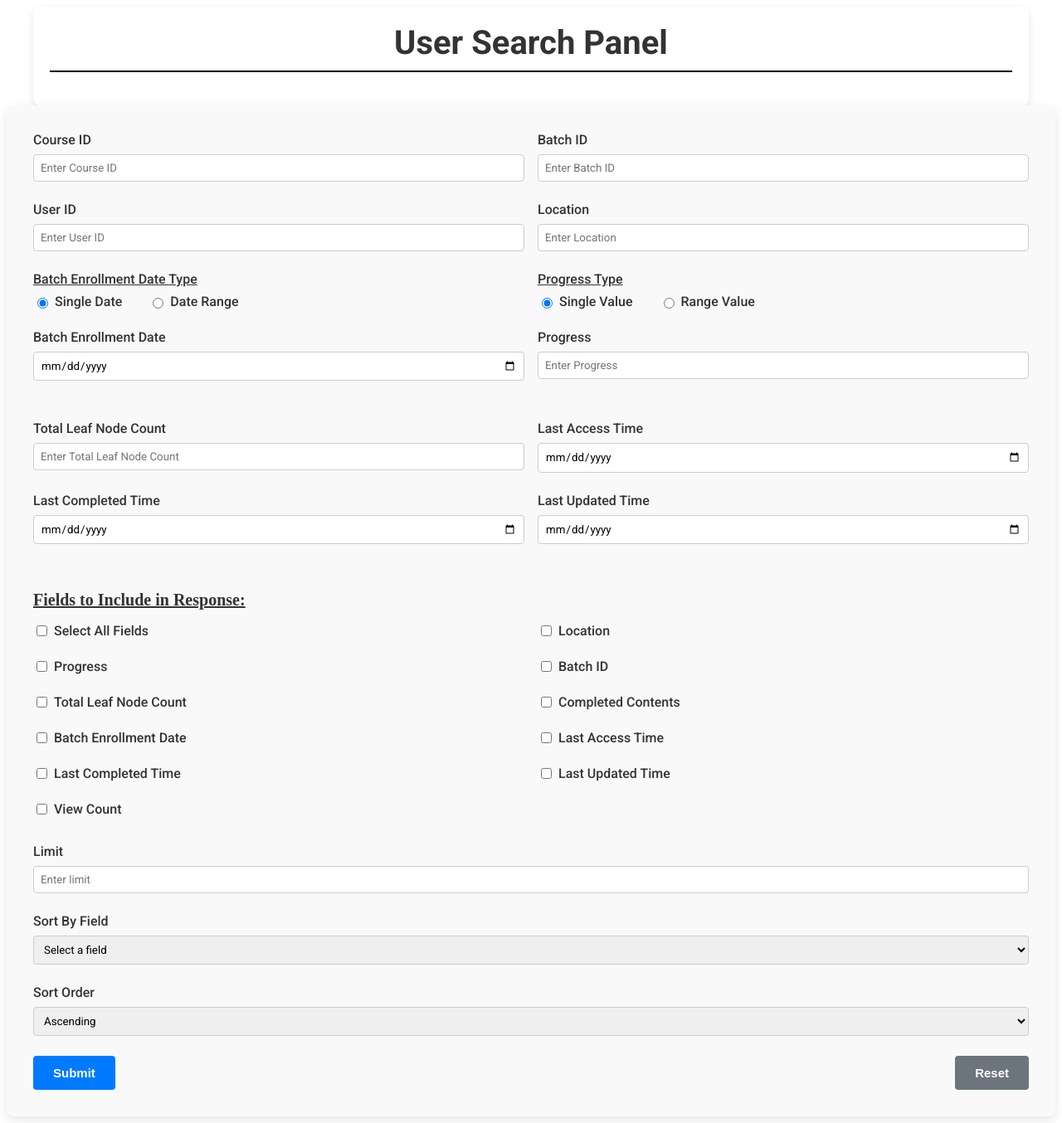
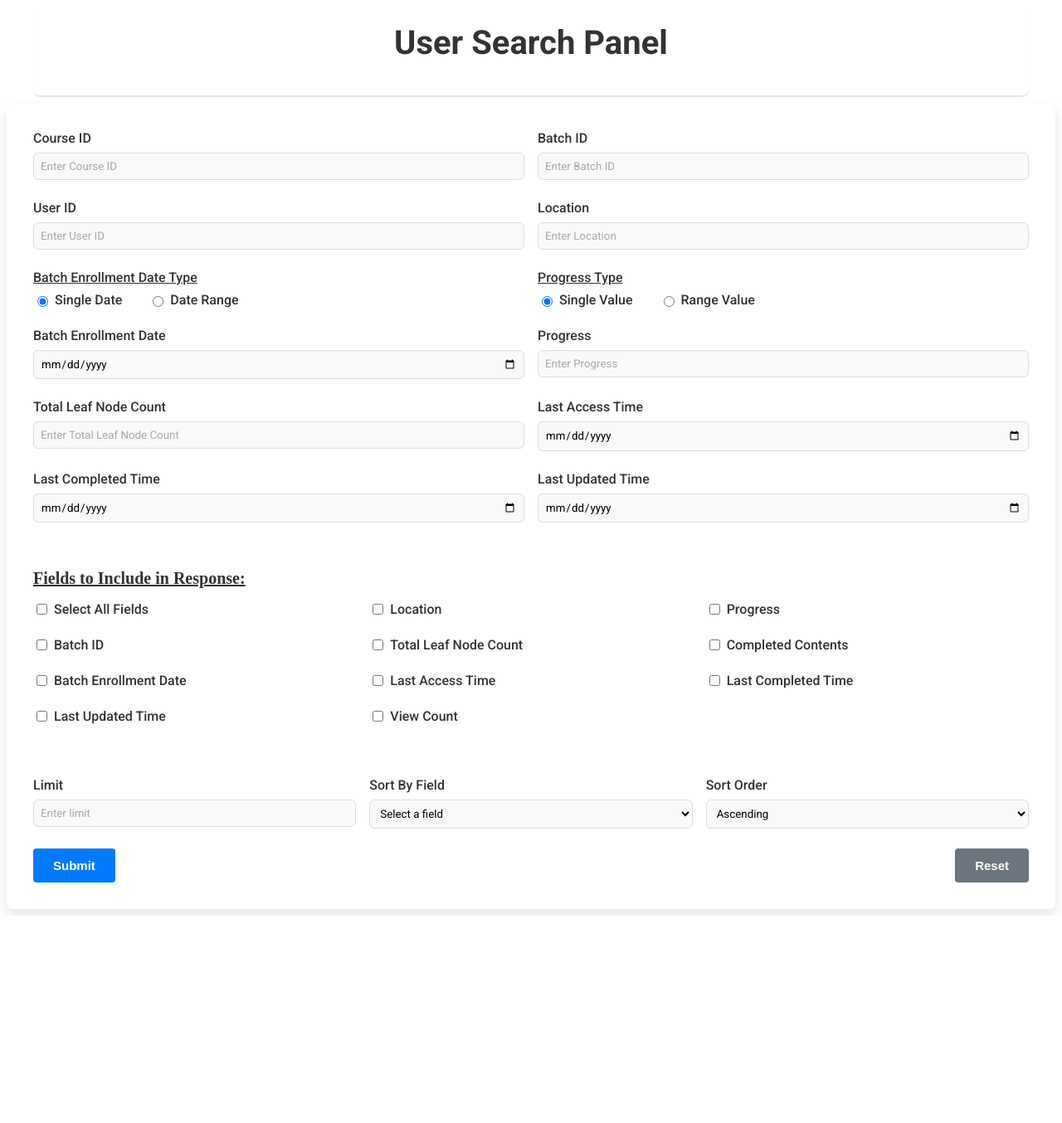
Before and after one commit to iGOT-MissionKarmayogi/C4GT-Communications-Console, an Angular app: page / in a window 1280 px wide. Shown: the whole page at 83% size. After the commit the page ends 1104 px from the top, so only its background shows below. Built offline with nearby package versions, Linux system fonts and the light colour scheme.

Commit message:
Update styling

```diff
--- a/src/app/app.component.css
+++ b/src/app/app.component.css
@@ -15,7 +15,8 @@ body {
   padding: 20px;
   background: white;
   border-radius: 8px;
-  box-shadow: 0 4px 10px rgba(0, 0, 0, 0.1);
+  box-shadow: 0 2px 1px rgba(0, 0, 0, 0.1);
+  margin-bottom: 10px;
 }
 
 .app-head {
@@ -23,7 +24,5 @@ body {
   text-align: center;
   font-size: 2.5rem;
   color: #333;
-  padding-bottom: 10px;
-  border-bottom: 2px solid black;
   font-family: "Roboto", sans-serif;
 }
--- a/src/app/response-page/response-page.component.css
+++ b/src/app/response-page/response-page.component.css
@@ -51,7 +51,7 @@ tr:nth-child(even) {
   display: block;
   margin: 15px auto;
   padding: 12px 24px;
-  background-color: #007bff;
+  background-color: black;
   color: white;
   font-size: 18px;
   border: none;
@@ -62,5 +62,5 @@ tr:nth-child(even) {
 }
 
 .back-button:hover {
-  background-color: #0056b3;
+  background-color: rgb(57, 55, 55);
 }
--- a/src/app/response-page/response-page.component.ts
+++ b/src/app/response-page/response-page.component.ts
@@ -26,6 +26,8 @@ export class ResponsePageComponent implements OnInit {
   }
 
   goBack(): void {
+    this.responseData = this.userService.setResponseData(null);
+    this.errorMessage = this.userService.setErrorMessage(null);
     this.router.navigate(['/'], {});
   }
 }
--- a/src/app/user-filter/user-filter.component.css
+++ b/src/app/user-filter/user-filter.component.css
@@ -2,9 +2,9 @@
   max-width: 1200px;
   margin: 0 auto;
   padding: 2rem;
-  background-color: #f9f9f9;
+  background-color: #ffffff;
   border-radius: 8px;
-  box-shadow: 0 4px 12px rgba(0, 0, 0, 0.1);
+  box-shadow: 0 8px 16px rgba(0, 0, 0, 0.1);
 }
 
 .form-class {
@@ -37,10 +37,29 @@
 .form-group input,
 .form-group select {
   padding: 0.5rem;
-  border-radius: 4px;
-  border: 1px solid #ccc;
+  border-radius: 6px;
+  border: 1px solid #ddd;
   font-family: "Roboto", sans-serif;
-  transition: border-color 0.3s, box-shadow 0.3s;
+  background-color: #f9f9f9;
+  transition: border-color 0.3s ease, box-shadow 0.3s ease,
+    background-color 0.3s ease;
+}
+
+.form-group input:focus,
+.form-group select:focus {
+  border-color: #007bff;
+  box-shadow: 0 0 5px rgba(0, 123, 255, 0.3);
+  background-color: #ffffff;
+}
+
+.form-group input:hover,
+.form-group select:hover {
+  border-color: #007bff;
+}
+
+.form-group input::placeholder,
+.form-group select::placeholder {
+  color: #aaa;
 }
 
 .radio-group {
@@ -72,7 +91,7 @@
 
 .response {
   display: grid;
-  grid-template-columns: repeat(2, 1fr);
+  grid-template-columns: repeat(3, 1fr);
   gap: 1rem;
 }
 
@@ -84,6 +103,9 @@
 
 .custom-checkbox input {
   margin-right: 0.5rem;
+}
+.form-row-limit {
+  margin-top: 2rem;
 }
 
 .submit-btn,
--- a/src/app/user-filter/user-filter.component.html
+++ b/src/app/user-filter/user-filter.component.html
@@ -181,7 +181,6 @@
         </div>
       </div>
     </div>
-    <div class="form-row"></div>
 
     <div class="form-row">
       <div class="form-group">
@@ -358,7 +357,7 @@
       </div>
     </div>
 
-    <div class="form-row">
+    <div class="form-row form-row-limit">
       <div class="form-group">
         <label for="limit">Limit</label>
         <input
@@ -369,9 +368,6 @@
           placeholder="Enter limit"
         />
       </div>
-    </div>
-
-    <div class="form-row">
       <div class="form-group">
         <label for="sortByField">Sort By Field</label>
         <select
@@ -389,9 +385,6 @@
           </option>
         </select>
       </div>
-    </div>
-
-    <div class="form-row">
       <div class="form-group">
         <label for="sortByOrder">Sort Order</label>
         <select id="sortByOrder" formControlName="sortByOrder">
@@ -400,6 +393,7 @@
         </select>
       </div>
     </div>
+
     <div class="form-row">
       <button type="submit" class="submit-btn">Submit</button>
       <button type="reset" class="reset-btn" (click)="onReset()">Reset</button>
```
